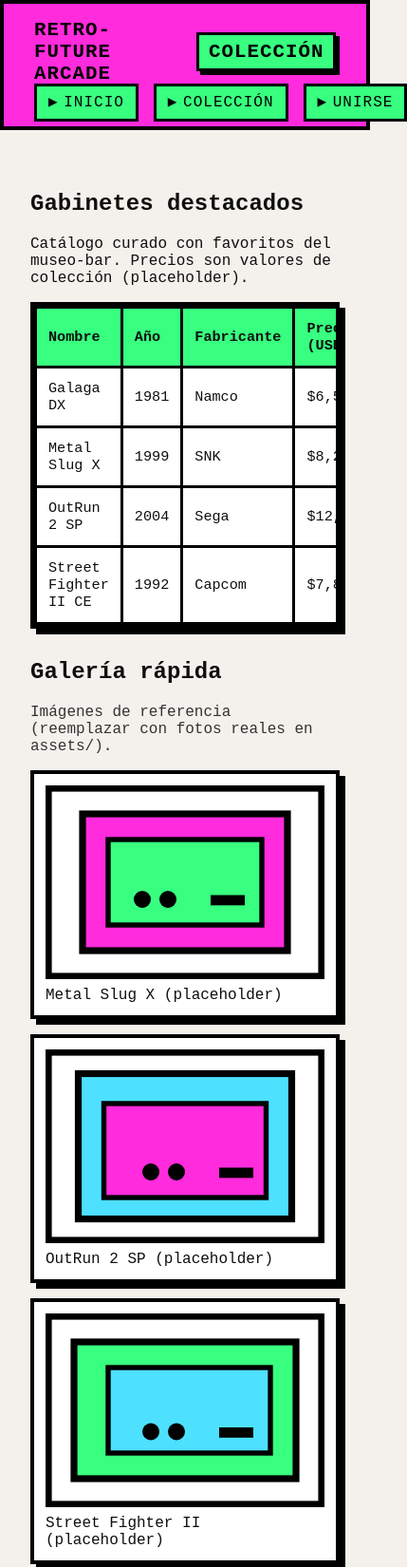
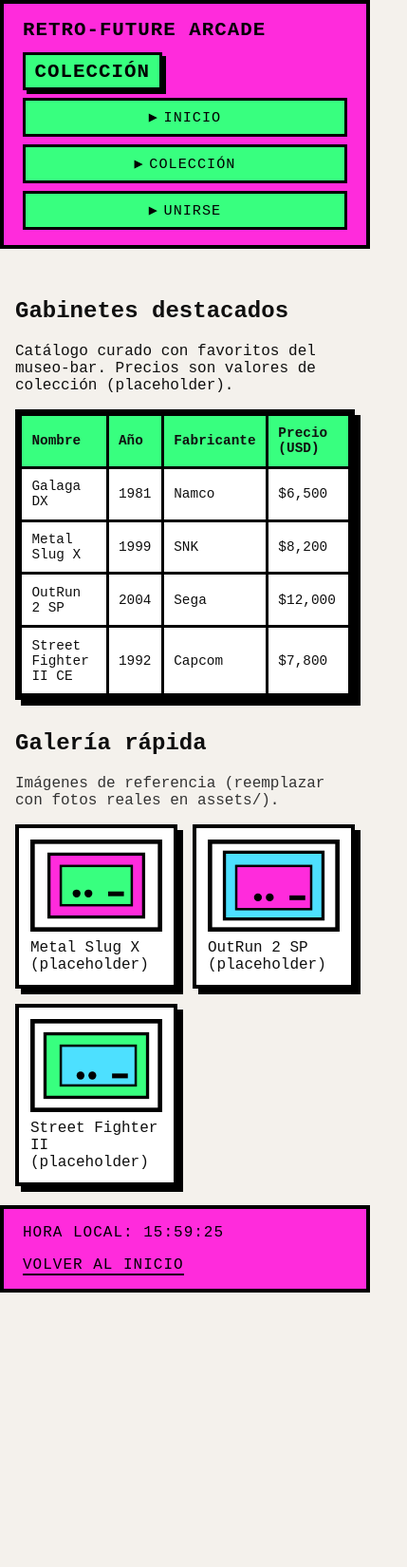
Before and after one commit to h-rodriguez-1/MTP-web-ui, a plain HTML site: page games.html in a window 390 px wide. Shown: the top 1650 px of the page at 95% size, 429 px wide, since content can reach past the window. After the commit the page ends 1361 px from the top, so only its background shows below. Drawn offline with Linux system fonts and the light colour scheme.

Commit message:
Improved mobile responsiveness

```diff
--- a/style.css
+++ b/style.css
@@ -51,6 +51,7 @@ nav ul {
   gap: 1rem;
   padding: 0;
   margin: 0;
+  flex-wrap: wrap;
 }
 
 nav a {
@@ -200,6 +201,8 @@ button {
   padding: 0.65rem;
   background: #fff;
   transition: box-shadow 0.15s ease, transform 0.15s ease;
+  width: 100%;
+  max-width: 100%;
 }
 
 input:focus,
@@ -271,3 +274,97 @@ input[type="email"] {
   padding: 0.75rem;
   box-shadow: 6px 6px 0 #000;
 }
+
+/* Responsive tweaks */
+@media (max-width: 900px) {
+  header,
+  footer {
+    padding: 1rem 1.25rem;
+  }
+
+  main {
+    padding: 1.5rem;
+  }
+
+  nav a {
+    font-size: 0.95rem;
+  }
+
+  .hero {
+    grid-template-columns: 1fr;
+  }
+
+  .card-grid {
+    grid-template-columns: repeat(auto-fit, minmax(200px, 1fr));
+  }
+
+  .gallery {
+    grid-template-columns: repeat(auto-fit, minmax(160px, 1fr));
+  }
+
+  table {
+    font-size: 0.9rem;
+  }
+
+  th,
+  td {
+    padding: 0.65rem;
+  }
+}
+
+@media (max-width: 540px) {
+  main {
+    padding: 1.25rem 1rem;
+  }
+
+  header .brand {
+    flex-direction: column;
+    align-items: flex-start;
+  }
+
+  nav ul {
+    flex-direction: column;
+    gap: 0.5rem;
+  }
+
+  nav a {
+    display: block;
+    width: 100%;
+    text-align: center;
+  }
+
+  .tagline {
+    font-size: clamp(1.6rem, 7vw, 2.4rem);
+  }
+
+  .hours-list {
+    flex-direction: column;
+  }
+
+  .hours-list li {
+    width: 100%;
+  }
+
+  .footer-grid {
+    flex-direction: column;
+    align-items: flex-start;
+  }
+
+  button {
+    width: 100%;
+  }
+
+  input,
+  select,
+  textarea {
+    font-size: 1rem;
+  }
+
+  .form-wrap {
+    padding: 1rem;
+  }
+
+  .table-wrap {
+    margin-top: 1rem;
+  }
+}
```
Also changed, not shown: 10 other files.
